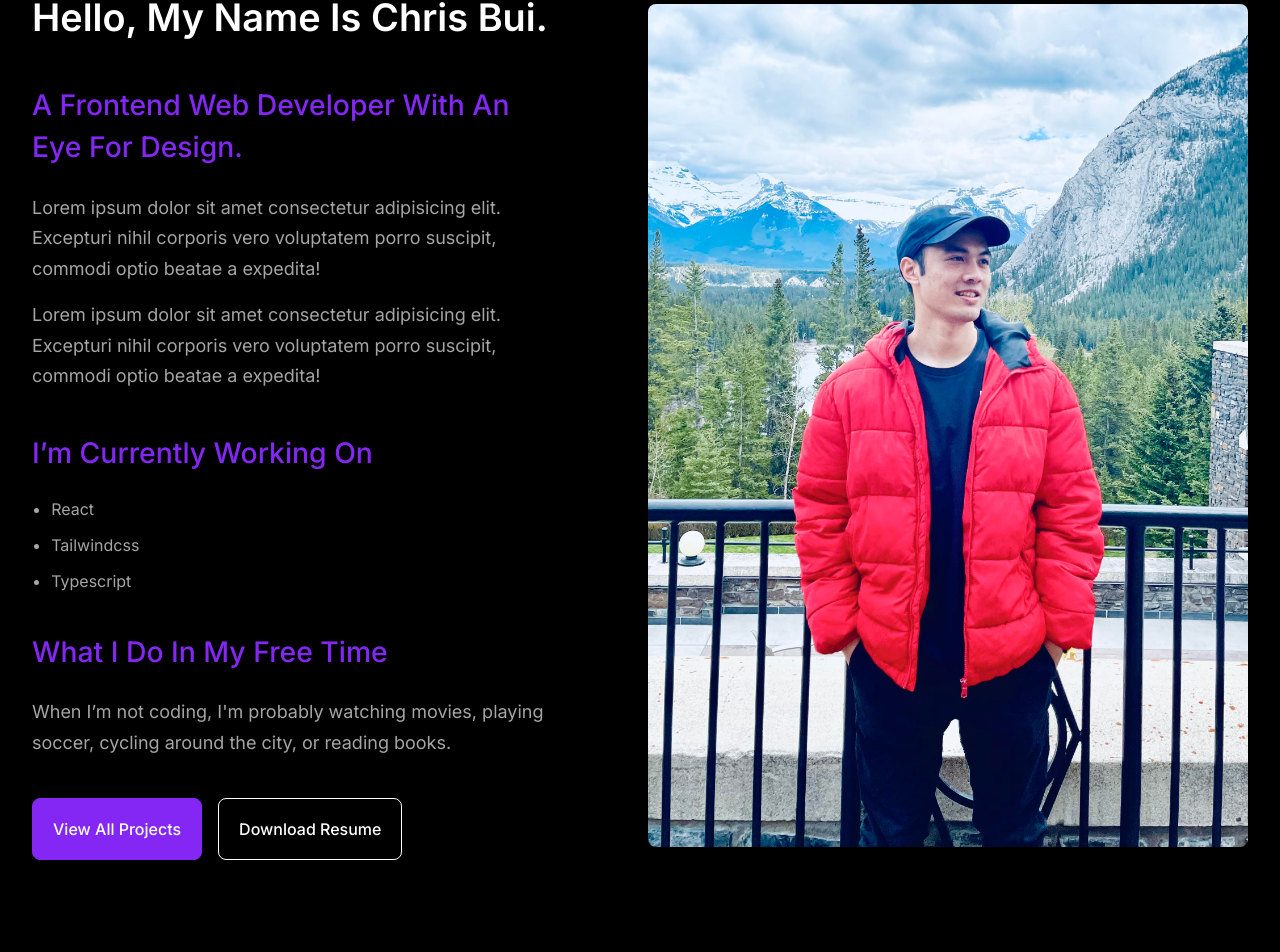
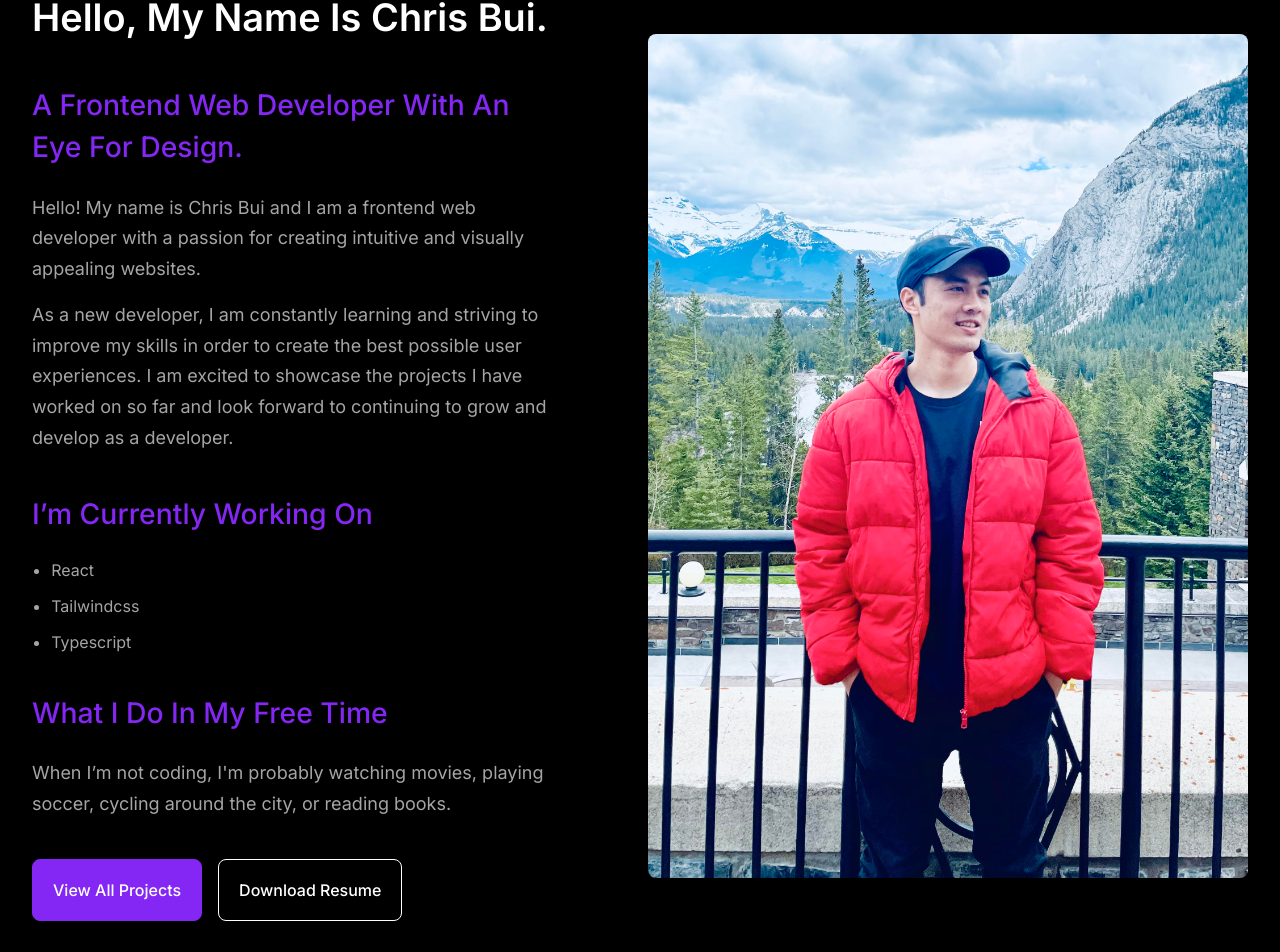
Before and after one commit to chrisdev188/personal-portfolio, a React (Vite) app: page / in a window 1280 px wide. Shown: the part 2891-3843 px from the top of the page. Built offline with nearby package versions, Linux system fonts and the light colour scheme.

Commit message:
Update about introduction paragraphs

```diff
--- a/src/components/AboutSection.tsx
+++ b/src/components/AboutSection.tsx
@@ -29,15 +29,17 @@ const AboutSection = () => {
               </Text>
               <div>
                 <Text variant="body" as="p" style={{ marginBottom: "1rem" }}>
-                  Lorem ipsum dolor sit amet consectetur adipisicing elit.
-                  Excepturi nihil corporis vero voluptatem porro suscipit,
-                  commodi optio beatae a expedita!
+                  Hello! My name is Chris Bui and I am a frontend web developer
+                  with a passion for creating intuitive and visually appealing
+                  websites.
                 </Text>
               </div>
               <Text variant="body" as="p">
-                Lorem ipsum dolor sit amet consectetur adipisicing elit.
-                Excepturi nihil corporis vero voluptatem porro suscipit, commodi
-                optio beatae a expedita!
+                As a new developer, I am constantly learning and striving to
+                improve my skills in order to create the best possible user
+                experiences. I am excited to showcase the projects I have worked
+                on so far and look forward to continuing to grow and develop as
+                a developer.
               </Text>
             </div>
             <div>
```
